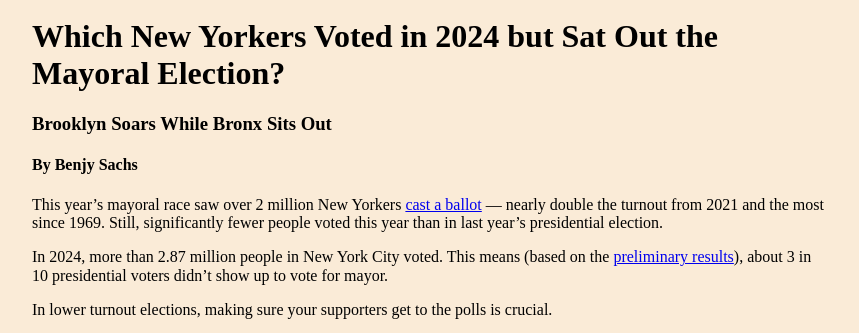
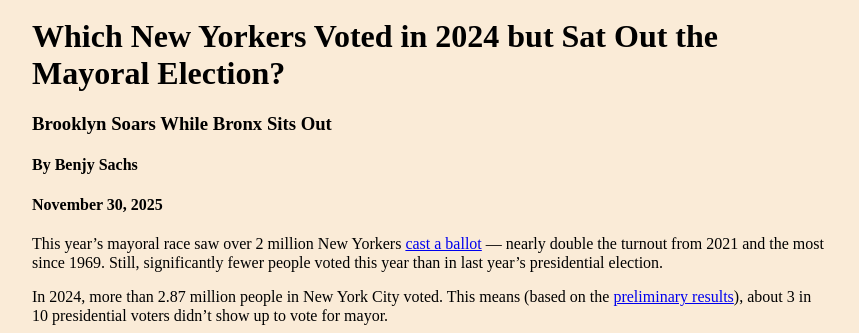
Before and after one commit to benjysachs/chart_project, a plain HTML site: page index.html in a window 1280 px wide. Shown: the part 643-976 px from the top of the page, without its empty margins (210-1069 px from the left). Drawn offline with nearby package versions, Linux system fonts and the light colour scheme.

Commit message:
Update index.html

```diff
--- a/index.html
+++ b/index.html
@@ -34,6 +34,8 @@
     <h3> Brooklyn Soars While Bronx Sits Out </h3>
     <!-- BYLINE -->
     <h4> By Benjy Sachs </h4>
+
+    <h4>November 30, 2025</h4>
 
 
     <!-- STORY STARTS HERE -->
```
